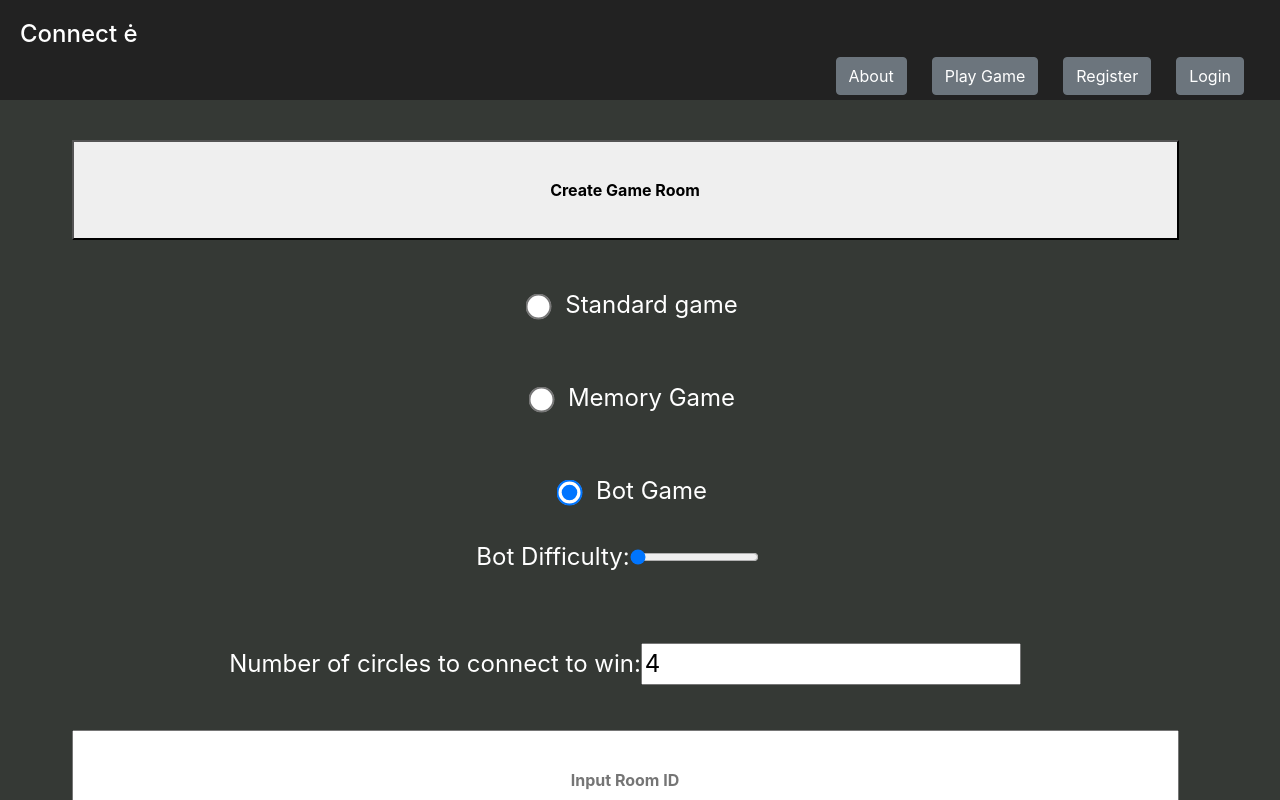
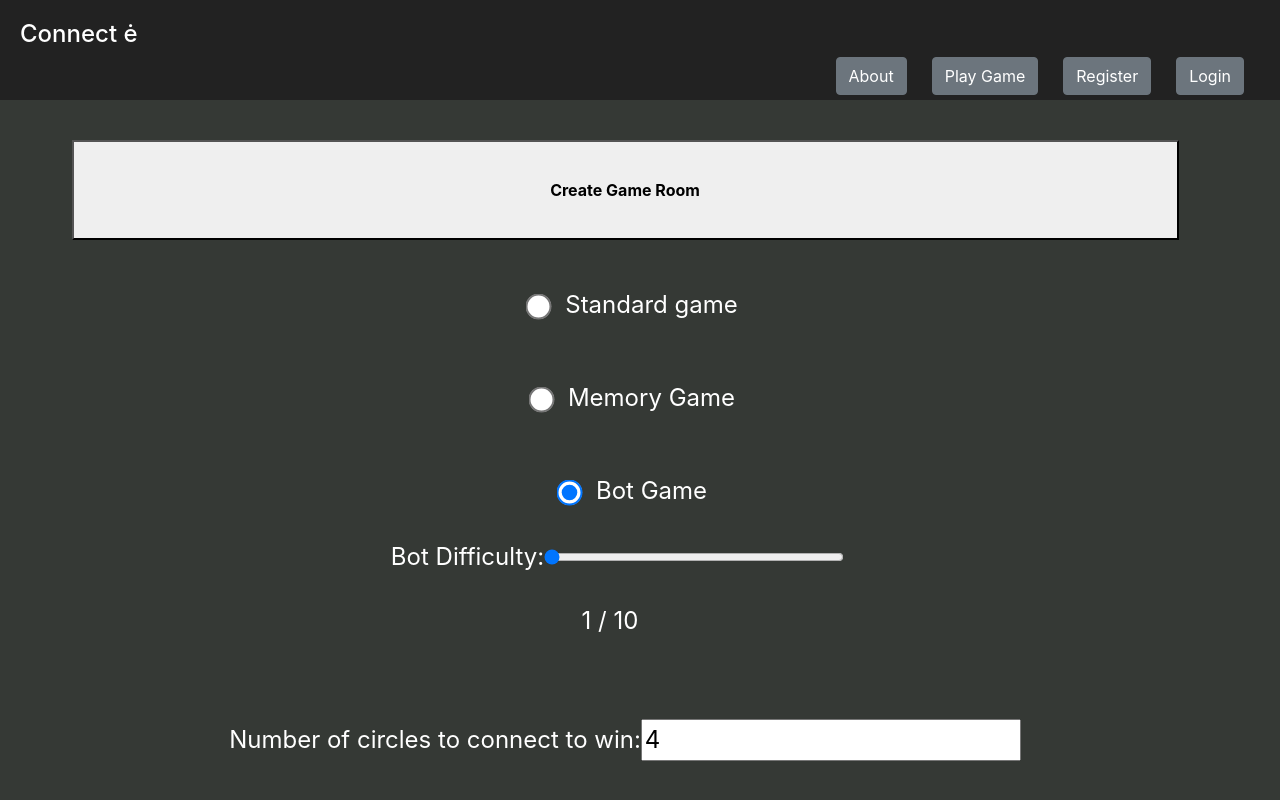
Before and after one commit to Ma813/Connecte, a React (Create React App) app: page / in a window 1280 px wide. Both pictures are taken after a click on the radio button "Bot Game". Shown: the top 800 px of the page. Built offline with nearby package versions, Linux system fonts and the light colour scheme.

Commit message:
added number below bot difficulty slider

```diff
--- a/src/pages/CreateRoom.js
+++ b/src/pages/CreateRoom.js
@@ -122,7 +122,11 @@ const register = async () => {
                                 max="10"
                                 value={botDifficulty}
                                 onChange={(e) => setBotDifficulty(parseInt(e.target.value, 10))}
+                                style={{ width: "300px" }} // Optional style to improve visibility
                             />
+                            <div className="sliderValue">
+                                {botDifficulty} / 10
+                            </div>
                         </div>
                     )}
                 </div>
```
